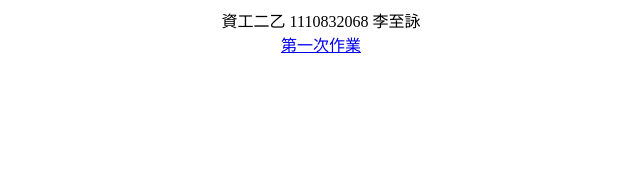
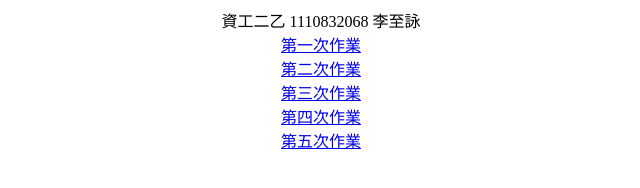
Before and after one commit to gg334422/1111, a plain HTML site: page index.html in a window 1280 px wide. Shown: the whole page, without its empty margins (319-959 px from the left). Drawn offline with Linux system fonts and the light colour scheme.

Commit message:
Update index.html

```diff
--- a/index.html
+++ b/index.html
@@ -4,7 +4,11 @@
 	<title>index</title>
 </head>
 <body>
-<print><center>資工二乙 1110832068 李至詠</center></print>
+	<print><center>資工二乙 1110832068 李至詠</center></print>
 <a href=" https://gg334422.github.io/Bangfk/"><center>第一次作業</center></a>
+<a href=" https://halloblackman.github.io/help2/"><center>第二次作業</center></a>
+<a href=" https://halloblackman.github.io/help3/"><center>第三次作業</center></a>
+<a href=" https://halloblackman.github.io/help4/"><center>第四次作業</center></a>
+<a href=" https://halloblackman.github.io/-scrotum/"><center>第五次作業</center></a>
 </body>
 </html>
```
